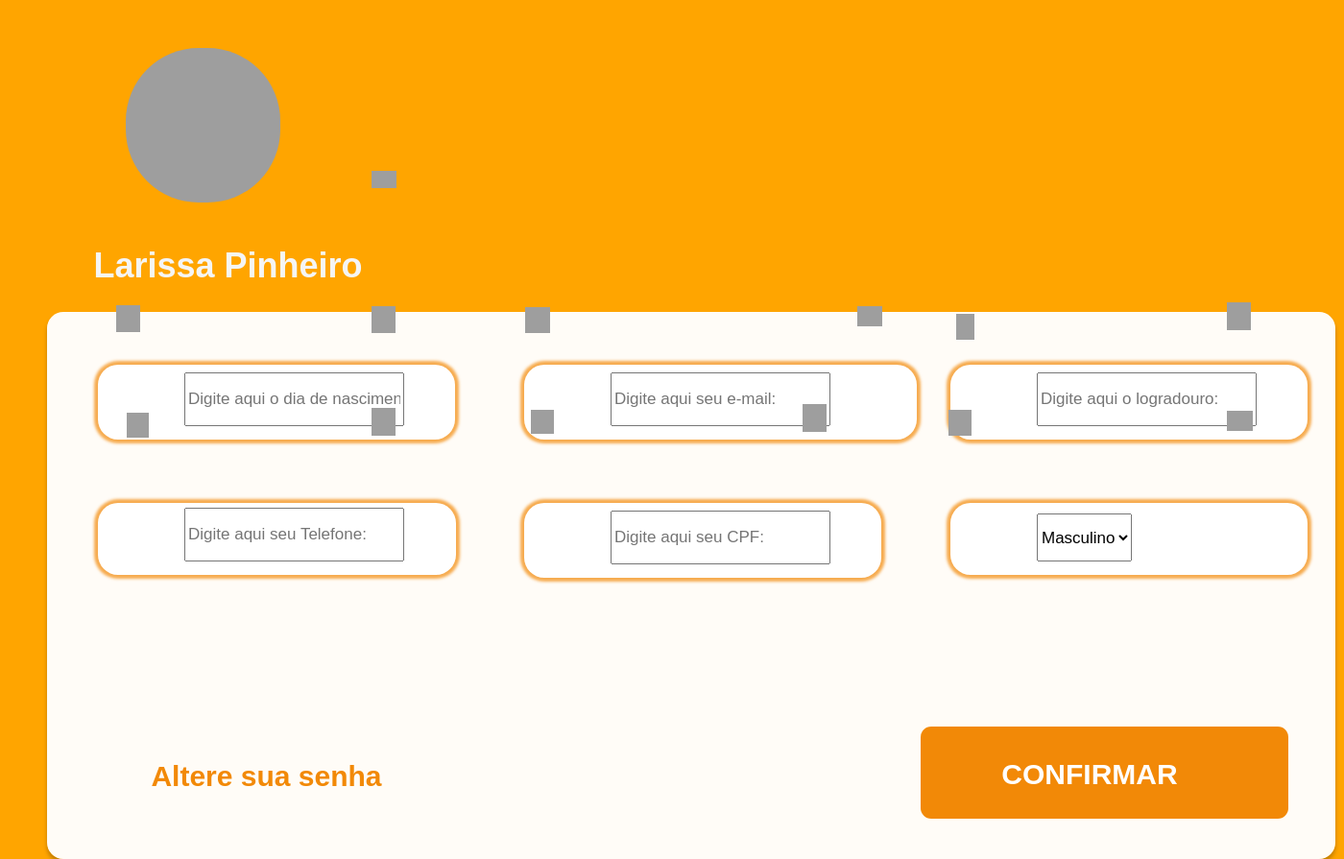
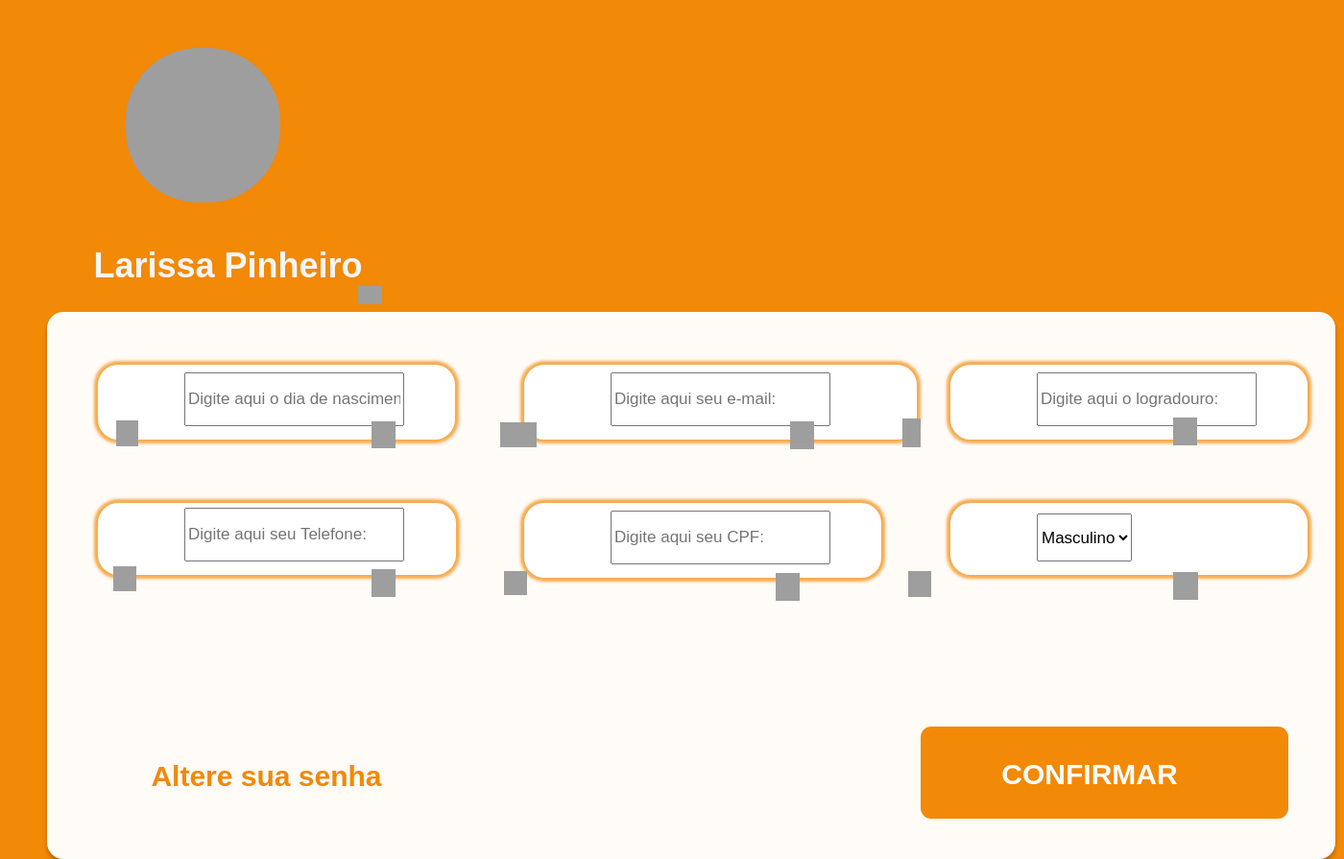
Before and after one commit to giovannajovina/petcare-novo, a PHP site: page /perfilCliente.html in a window 1400 px wide. Shown: the whole page at 96% size. Run offline with PHP 8.4, Linux system fonts and the light colour scheme; grey boxes are pictures that could not be loaded.

Commit message:
style - atualização na estilização da página.

```diff
--- a/cliente/perfilCliente/perfilClienteCSS.css
+++ b/cliente/perfilCliente/perfilClienteCSS.css
@@ -4,7 +4,7 @@ style {
 
 
 body {
-    background: orange;
+    background: #F28907;
     display: flex;
     justify-content: center;
     align-items: center;
@@ -77,16 +77,13 @@ background: url("../../images/cliente.png"), url("../../images/cliente.png");
 border-radius: 76px;
 }
 
-#vetor-lapis { /* pra alteração */
+#vetor-lapis {
 
 position: absolute;
-left: 27.64%;
-right: 70.50%;
-top: 22.27%;
-bottom: 75.50%;
-max-width: 100%;
-height: auto;
-object-fit: cover;
+left: 26.64%;
+right: 71.55%;
+top: 37.27%;
+bottom: 60.35%;
 
 background: url("../../images/vetor_lapis.png"), url("../../images/vetor_lapis.png");
 }
@@ -121,26 +118,28 @@ display: none;
 color: rgba(0, 0, 0, 0.5);
 }
 
-#vetor-lapis-calendario { /* pra alteração */
+#vetor-lapis-calendario {
 
 position: absolute;
 left: 27.64%;
-right: 70.60%;
-top: 39.84%;
-bottom: 56.60%;
+right: 70.6%;
+top: 54.84%;
+bottom: 41.6%;
 
-background: url("../../images/vetor_lapis_laranja.png");
+background: url(../../images/vetor_lapis_laranja.png);
+background-repeat: no-repeat;
 }
 
-#vetor-calendario { /* pra alteração */
+#vetor-calendario {
 
 position: absolute;
 left: 8.61%;
-right: 89.58%;
-top: 39.75%;
-bottom: 56.80%;
+right: 89.70%;
+top: 54.75%;
+bottom: 41.85%;
 
-background: url("../../images/vetor_calendario.png");
+background: url(../../images/vetor_calendario.png);
+background-repeat: no-repeat;
 }
 
 #retangulo-2 {
@@ -174,26 +173,28 @@ line-height: 34px;
 color: rgba(0, 0, 0, 0.5);
 }
 
-#vetor-email { /* pra alteração */
+#vetor-email {
 
 position: absolute;
-left: 39.1%;
-right: 59.1%;
-top: 40.04%;
-bottom: 56.60%;
+left: 37.2%;
+right: 60.1%;
+top: 55.04%;
+bottom: 41.76%;
 
-background: url("../../images/vetor_email.png");
+background: url(../../images/vetor_email.png);
+background-repeat: no-repeat;
 }
 
-#vetor-lapis-email { /* pra alteração */
+#vetor-lapis-email {
 
 position: absolute;
-left: 63.75%;
-right: 34.38%;
-top: 39.84%;
-bottom: 57.52%;
+left: 58.75%;
+right: 39.45%;
+top: 54.84%;
+bottom: 41.52%;
 
-background: url("../../images/vetor_lapis_laranja.png");
+background: url(../../images/vetor_lapis_laranja.png);
+background-repeat: no-repeat;
 }
 
 #retangulo-3 {
@@ -226,26 +227,28 @@ line-height: 37px;
 color: rgba(0, 0, 0, 0.5);
 }
 
-#vetor-lapis-localizacao { /* pra alteração */
+#vetor-lapis-localizacao {
 
 position: absolute;
-left: 91.32%;
-right: 6.90%;
-top: 39.36%;
-bottom: 57%;
+left: 87.32%;
+right: 10.9%;
+top: 54.36%;
+bottom: 42%;
 
-background: url("../../images/vetor_lapis_laranja.png");
+background: url(../../images/vetor_lapis_laranja.png);
+background-repeat: no-repeat;
 }
 
-#vetor-localizacao { /* pra alteração */
+#vetor-localizacao {
 
 position: absolute;
-left: 71.11%;
-right: 27.52%;
-top: 40.82%;
-bottom: 55.8%;
+left: 67.11%;
+right: 31.52%;
+top: 54.5%;
+bottom: 41.8%;
 
-background: url("../../images/vetor_localizacao.png");
+background: url(../../images/vetor_localizacao.png);
+background-repeat: no-repeat;
 }
 
 #retangulo-4 {
@@ -261,15 +264,16 @@ box-shadow: 0px 0px 3px 4px rgba(242, 137, 7, 0.7);
 border-radius: 21px;
 }
 
-#vetor-lapis-telefone { /* pra alteração */
+#vetor-lapis-telefone {
 
 position: absolute;
 left: 27.64%;
 right: 70.55%;
-top: 53.12%;
-bottom: 43.25%;
+top: 74.12%;
+bottom: 22.25%;
 
-background: url("../../images/vetor_lapis_laranja.png");
+background: url(../../images/vetor_lapis_laranja.png);
+background-repeat: no-repeat;
 }
 
 #texto-telefone {
@@ -290,15 +294,16 @@ line-height: 34px;
 color: rgba(0, 0, 0, 0.5);
 }
 
-#vetor-telefone { /* pra alteração */
+#vetor-telefone {
 
 position: absolute;
-left: 9.44%;
-right: 88.90%;
-top: 53.80%;
-bottom: 43%;
+left: 8.44%;
+right: 89.89%;
+top: 73.8%;
+bottom: 23%;
 
-background: url("../../images/vetor_telefone.png");
+background: url(../../images/vetor_telefone.png);
+background-repeat: no-repeat;
 }
 
 #retangulo-5 {
@@ -314,26 +319,28 @@ box-shadow: 0px 0px 3px 4px rgba(242, 137, 7, 0.7);
 border-radius: 21px;
 }
 
-#vetor-lapis-cpf { /* pra alteração */
+#vetor-lapis-cpf {
 
 position: absolute;
-left: 59.72%;
-right: 38.50%;
-top: 52.64%;
-bottom: 43.70%;
+left: 57.72%;
+right: 40.5%;
+top: 74.64%;
+bottom: 21.7%;
 
-background: url("../../images/vetor_lapis_laranja.png");
+background: url(../../images/vetor_lapis_laranja.png);
+background-repeat: no-repeat;
 }
 
-#vetor-cpf { /* pra alteração */
+#vetor-cpf {
 
 position: absolute;
-left: 39.51%;
-right: 58.80%;
-top: 53.32%;
-bottom: 43.45%;
+left: 37.51%;
+right: 60.8%;
+top: 74.32%;
+bottom: 22.45%;
 
-background: url("../../images/vetor_cpf.png");
+background: url(../../images/vetor_cpf.png);
+background-repeat: no-repeat;
 }
 
 #texto-cpf {
@@ -383,26 +390,28 @@ line-height: 34px;
 color: rgba(0, 0, 0, 0.5);
 }
 
-#vetor-sexo { /* pra alteração */
+#vetor-sexo {
 
 position: absolute;
-left: 70.6%;
-right: 27.70%;
-top: 53.32%;
-bottom: 43.30%;
+left: 67.6%;
+right: 30.7%;
+top: 74.32%;
+bottom: 22.3%;
 
-background: url("../../images/vetor_sexo.png");
+background: url(../../images/vetor_sexo.png);
+background-repeat: no-repeat;
 }
 
-#vetor-lapis-sexo { /* pra alteração */
+#vetor-lapis-sexo {
 
 position: absolute;
-left: 91.32%;
-right: 6.81%;
-top: 53.52%;
-bottom: 43.85%;
+left: 87.32%;
+right: 10.88%;
+top: 74.52%;
+bottom: 21.85%;
 
-background: url("../../images/vetor_lapis_laranja.png");
+background: url(../../images/vetor_lapis_laranja.png);
+background-repeat: no-repeat;
 }
 
 #altere-senha {
```
